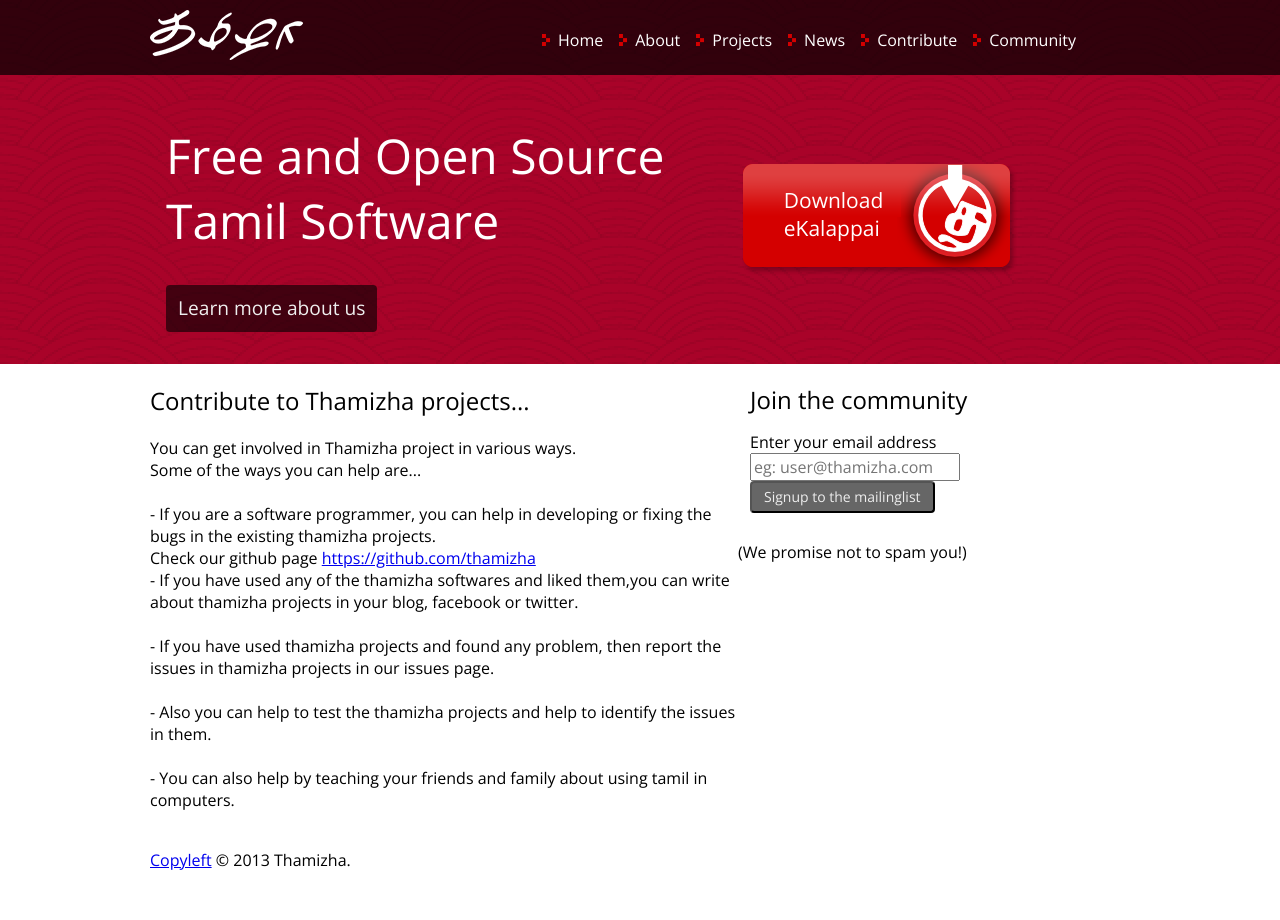
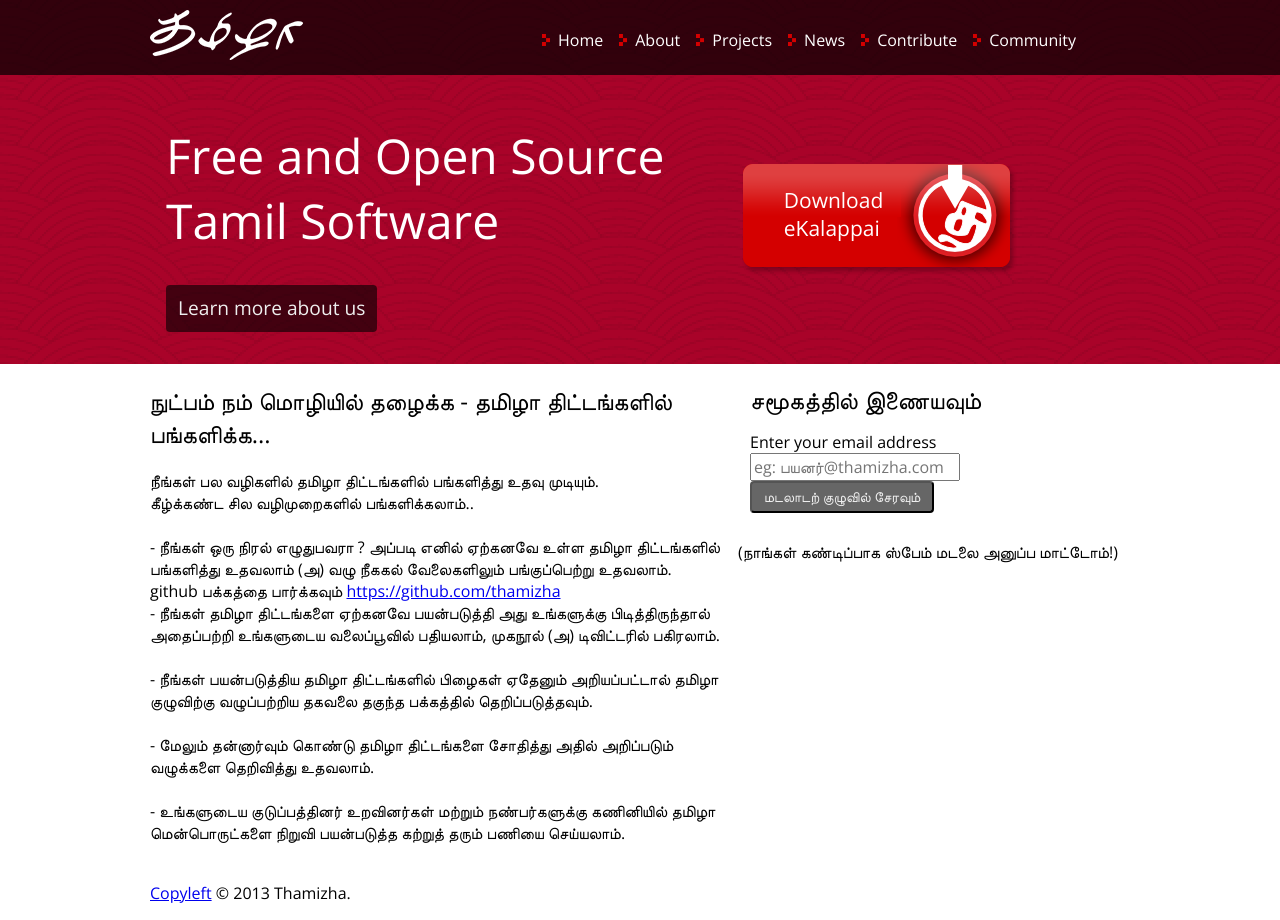
Before and after one commit to thamizha/thamizha.github.io, a Jekyll site: the page built from contribute.html, in a window 1280 px wide. Built offline with Jekyll 4.4.1, drawn with Linux system fonts in a browser that asks for light colours.

Commit message:
contribute.html - தமிழில் - அருண் குமார்
contribute.html - தமிழில் - அருண் குமார்

```diff
--- a/contribute.html
+++ b/contribute.html
@@ -3,23 +3,23 @@
 ---
 
 <div class="news">
-  <h2>Contribute to Thamizha projects...</h2>
+  <h2>நுட்பம் நம் மொழியில் தழைக்க - தமிழா திட்டங்களில் பங்களிக்க...</h2>
 
   <p>
-  You can get involved in Thamizha project in various ways. <br>
+  நீங்கள் பல வழிகளில் தமிழா திட்டங்களில் பங்களித்து உதவு முடியும். <br>
 
-Some of the ways you can help are... <br><br>
+கீழ்க்கண்ட சில வழிமுறைகளில் பங்களிக்கலாம்.. <br><br>
 
-		- If you are a software programmer, you can help in developing or fixing the bugs in the existing thamizha projects. <br>
-		Check our github page <a href="https://github.com/thamizha/" target="_blank">https://github.com/thamizha </a> <br>
+		- நீங்கள் ஒரு நிரல் எழுதுபவரா ?  அப்படி எனில் ஏற்கனவே உள்ள தமிழா திட்டங்களில் பங்களித்து உதவலாம் (அ) வழு நீககல் வேலைகளிலும் பங்குப்பெற்று உதவலாம். <br>
+		github பக்கத்தை பார்க்கவும் <a href="https://github.com/thamizha/" target="_blank">https://github.com/thamizha </a> <br>
 
-        - If you have used any of the thamizha softwares and liked them,you can write about thamizha projects in your blog, facebook or twitter.<br><br>
+        - நீங்கள் தமிழா திட்டங்களை ஏற்கனவே பயன்படுத்தி அது உங்களுக்கு பிடித்திருந்தால் அதைப்பற்றி உங்களுடைய வலைப்பூவில் பதியலாம், முகநூல் (அ) டிவிட்டரில் பகிரலாம்.<br><br>
 
-        - If you have used thamizha projects and found any problem, then report the issues in thamizha projects in our issues page.<br><br>
+        - நீங்கள் பயன்படுத்திய தமிழா திட்டங்களில் பிழைகள் ஏதேனும் அறியப்பட்டால் தமிழா குழுவிற்கு வழுப்பற்றிய தகவலை தகுந்த பக்கத்தில் தெறிப்படுத்தவும்.<br><br>
 
-        - Also you can help to test the thamizha projects and help to identify the issues in them.<br><br>
+        - மேலும் தன்னார்வும் கொண்டு தமிழா திட்டங்களை சோதித்து அதில் அறிப்படும் வழுக்களை தெறிவித்து உதவலாம்.<br><br>
 
-        - You can also help by teaching your friends and family about using tamil in computers.<br><br>
+        - உங்களுடைய குடுப்பத்தினர் உறவினர்கள் மற்றும் நண்பர்களுக்கு கணினியில் தமிழா மென்பொருட்களை நிறுவி பயன்படுத்த கற்றுத் தரும் பணியை செய்யலாம்.<br><br>
 
 </p>
 </div><!-- .news -->
@@ -27,12 +27,12 @@
 <div class="subscription">
   <form action="http://groups.google.com/group/freetamilcomputing/boxsubscribe">
     <fieldset>
-      <legend>Join the community</legend>
+      <legend>சமூகத்தில் இணையவும்</legend>
 
       <label for="emailTxt">Enter your email address</label>
-      <input type="text" class="input" placeholder="eg: user@thamizha.com" name="email" id="emailTxt">
-      <input type="submit" name="sub" value="Signup to the mailinglist" class="btn">
+      <input type="text" class="input" placeholder="eg: பயனர்@thamizha.com" name="email" id="emailTxt">
+      <input type="submit" name="sub" value="மடலாடற் குழுவில் சேரவும்" class="btn">
     </fieldset>
   </form>
-  <p class="note">(We promise not to spam you!)</p>
+  <p class="note">(நாங்கள் கண்டிப்பாக ஸ்பேம் மடலை அனுப்ப மாட்டோம்!)</p>
 </div><!-- .news -->
```
